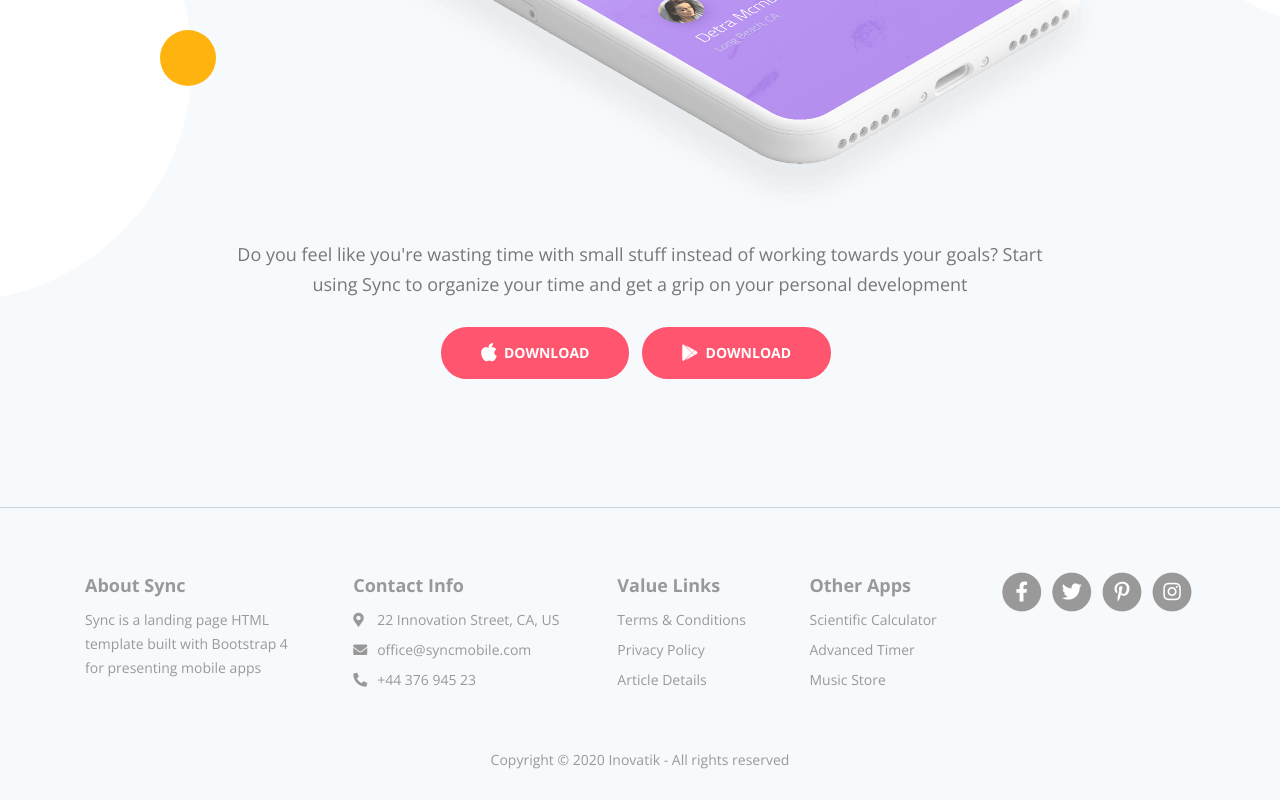
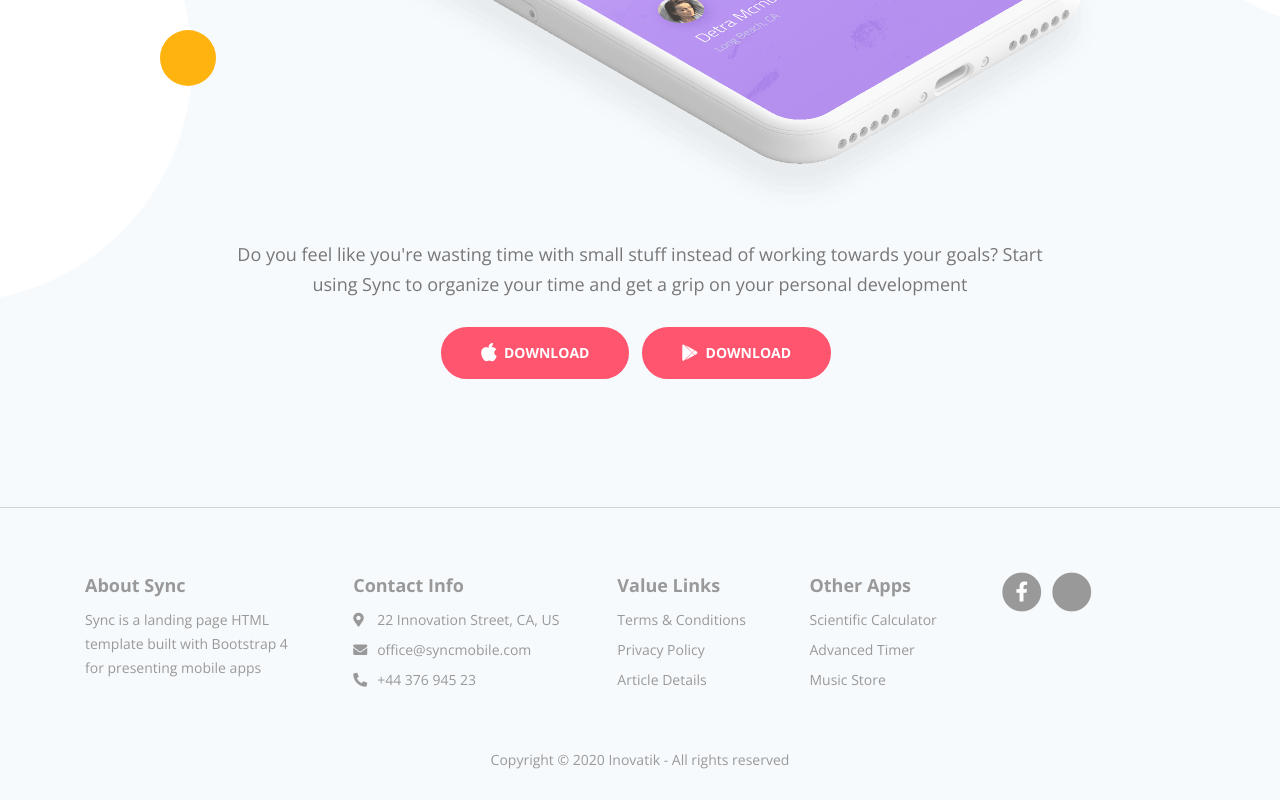
Before and after one commit to kippa21/Sync01, a plain HTML site: page index.html in a window 1280 px wide. Shown: the part 3929-4729 px from the top of the page. Drawn offline with nearby package versions, Linux system fonts and the light colour scheme.

Commit message:
Update index.html

```diff
--- a/index.html
+++ b/index.html
@@ -491,24 +491,14 @@
                                 <i class="fab fa-facebook-f fa-stack-1x"></i>
                             </a>
                         </span>
-                        <span class="fa-stack">
+
+			 <span class="fa-stack">
                             <a href="#your-link">
                                 <i class="fas fa-circle fa-stack-2x"></i>
-                                <i class="fab fa-twitter fa-stack-1x"></i>
+                                <i class="fab fa-youtube-f fa-stack-1x"></i>
                             </a>
                         </span>
-                        <span class="fa-stack">
-                            <a href="#your-link">
-                                <i class="fas fa-circle fa-stack-2x"></i>
-                                <i class="fab fa-pinterest-p fa-stack-1x"></i>
-                            </a>
-                        </span>
-                        <span class="fa-stack">
-                            <a href="#your-link">
-                                <i class="fas fa-circle fa-stack-2x"></i>
-                                <i class="fab fa-instagram fa-stack-1x"></i>
-                            </a>
-                        </span>
+
                     </div> <!-- end of footer-col -->
                 </div> <!-- end of col -->
             </div> <!-- end of row -->
```
